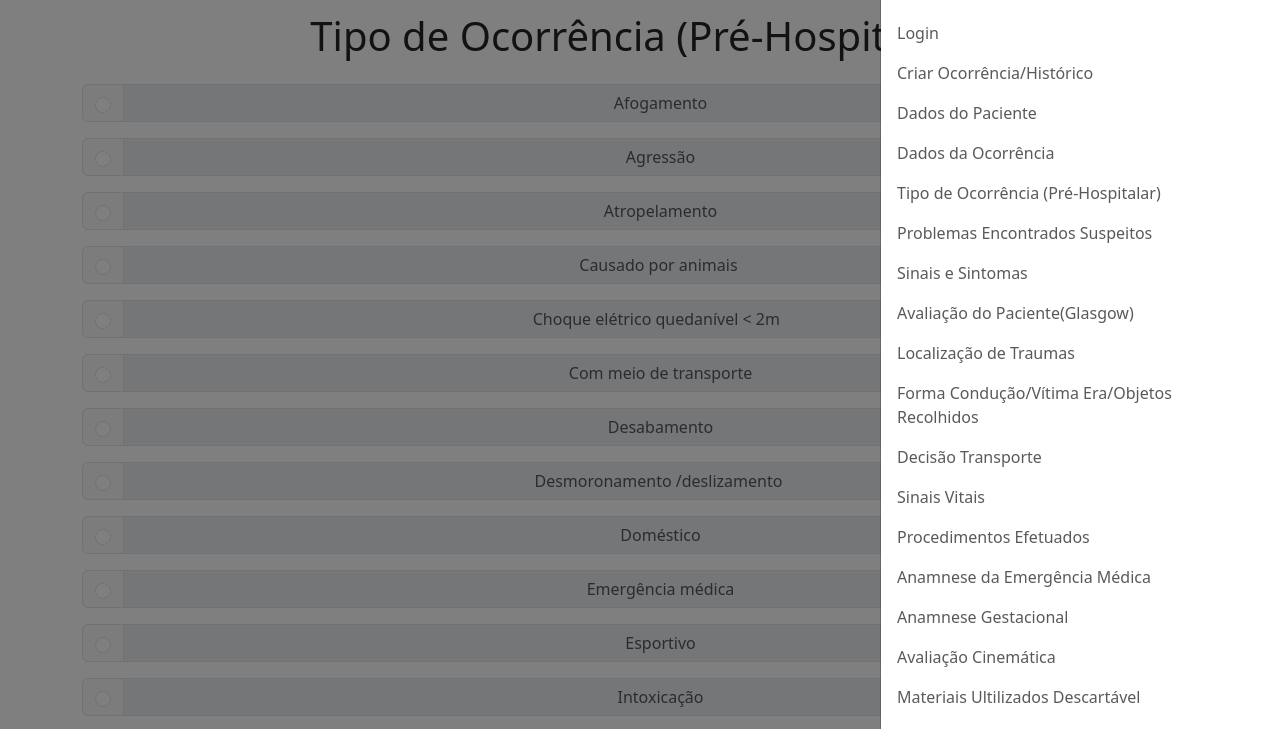
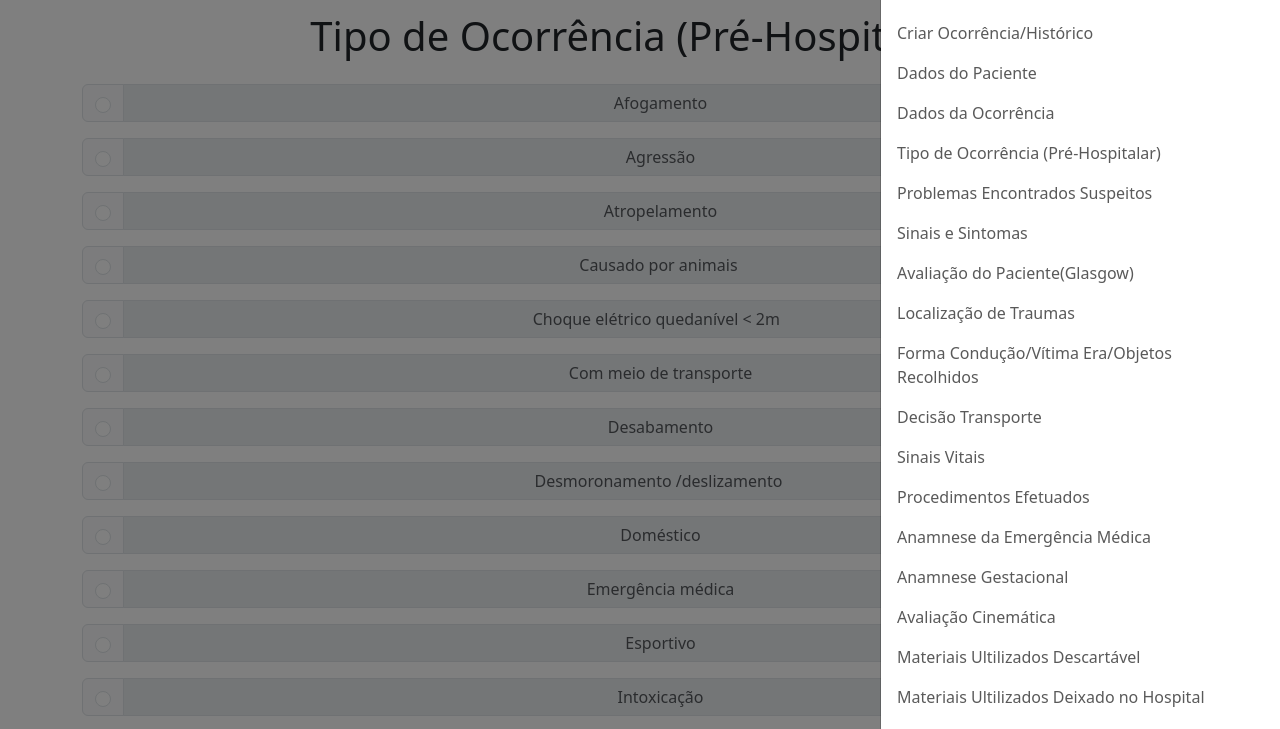
Before and after one commit to medeiros-augusto/FireForce, a website: page views/tipo_ocorrencia.html in a window 1280 px wide. Both pictures are taken after a click on the button "Toggle navigation". Shown: the part 65-794 px from the top of the page. Drawn offline with nearby package versions, Linux system fonts and the light colour scheme.

Commit message:
menu mec pfr

```diff
--- a/views/tipo_ocorrencia.html
+++ b/views/tipo_ocorrencia.html
@@ -26,11 +26,9 @@
         </div>
         <div class="offcanvas-body">
           <ul class="navbar-nav justify-content-end flex-grow-1 pe-3">
+
             <li class="nav-item">
-              <a class="nav-link" href="login">Login</a>
-            </li>
-            <li class="nav-item">
-              <a class="nav-link" href="home">Criar Ocorrência/Histórico</a>
+              <a class="nav-link" href="/">Criar Ocorrência/Histórico</a>
             </li>
             <li class="nav-item">
               <a class="nav-link" href="dados_paciente">Dados do Paciente</a>
```
